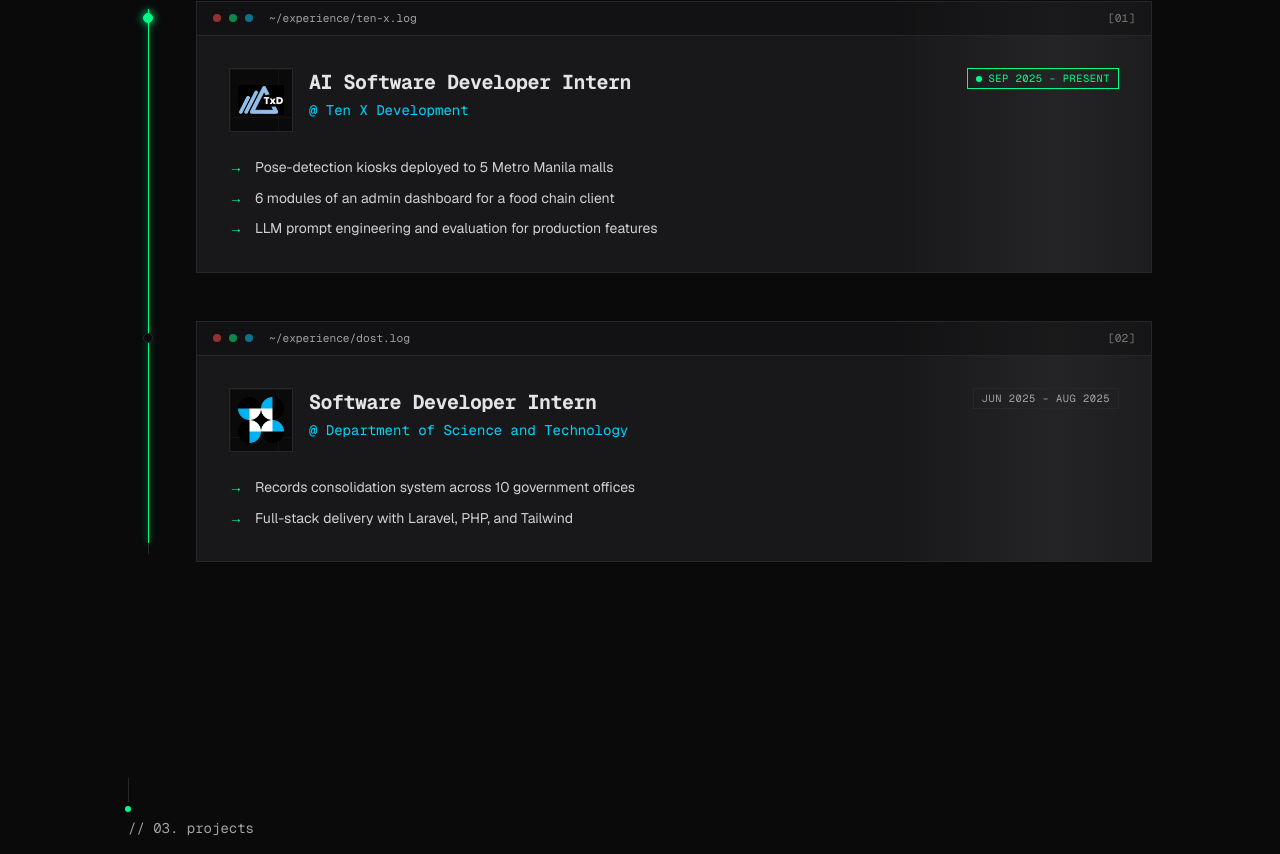
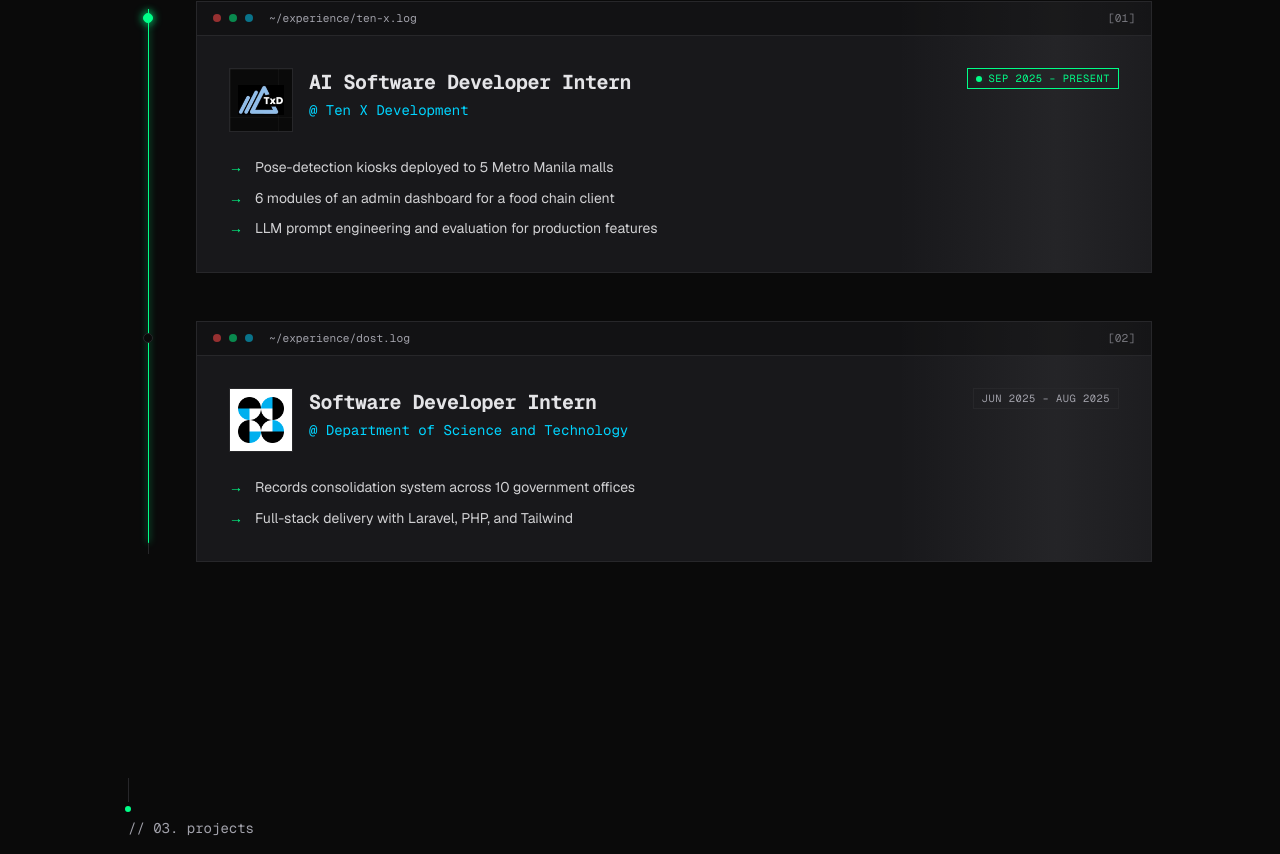
Before and after one commit to PsymonSezArcedera/psymonsez_portfolio, a Next.js app: page / in a window 1280 px wide. Shown: the part 2527-3381 px from the top of the page. Built offline with nearby package versions, Linux system fonts and the light colour scheme.

Commit message:
fix(experience): white frame for DOST logo for contrast
DOST logo's dark glyphs were illegible on the dark card frame. Add an
optional logoLight flag on roles that swaps bg-background for bg-white
and skips the bg-grid texture, keeping Ten X's dark-on-dark frame
unchanged.

```diff
--- a/app/components/experience.tsx
+++ b/app/components/experience.tsx
@@ -3,6 +3,7 @@
 import { motion, useScroll, useTransform } from "framer-motion";
 import Image from "next/image";
 import { useRef } from "react";
+import { cn } from "@/lib/utils";
 
 type Role = {
   company: string;
@@ -14,6 +15,8 @@ type Role = {
   logFile: string;
   /** Path under /public/ for the company logo */
   logoSrc: string;
+  /** Use a white frame instead of the dark default — for logos that need contrast on dark backgrounds. */
+  logoLight?: boolean;
 };
 
 const roles: Role[] = [
@@ -36,6 +39,7 @@ const roles: Role[] = [
     period: "Jun 2025 – Aug 2025",
     logFile: "dost.log",
     logoSrc: "/dost.png",
+    logoLight: true,
     bullets: [
       "Records consolidation system across 10 government offices",
       "Full-stack delivery with Laravel, PHP, and Tailwind",
@@ -173,10 +177,15 @@ export function Experience() {
                   <header className="flex flex-col gap-4 sm:flex-row sm:items-start sm:justify-between sm:gap-6">
                     <div className="flex items-start gap-4">
                       <div
-                        className="relative flex h-14 w-14 shrink-0 items-center justify-center overflow-hidden border border-border bg-background transition-colors duration-300 group-hover:border-accent-secondary sm:h-16 sm:w-16"
+                        className={cn(
+                          "relative flex h-14 w-14 shrink-0 items-center justify-center overflow-hidden border border-border transition-colors duration-300 group-hover:border-accent-secondary sm:h-16 sm:w-16",
+                          role.logoLight ? "bg-white" : "bg-background",
+                        )}
                         aria-hidden="true"
                       >
-                        <div className="bg-grid absolute inset-0" />
+                        {!role.logoLight && (
+                          <div className="bg-grid absolute inset-0" />
+                        )}
                         <Image
                           src={role.logoSrc}
                           alt=""
```
